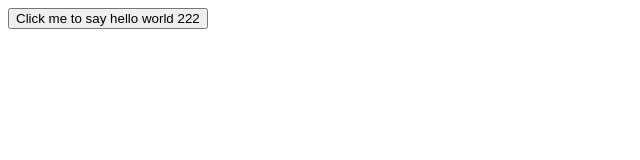
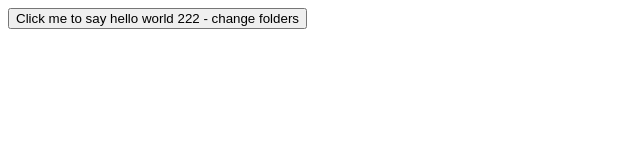
Before and after one commit to armondsdca/css690-assignment-1, a plain HTML site: page index.html in a window 1280 px wide. Shown: the whole page, without its empty margins (0-640 px from the left). Drawn offline with Linux system fonts and the light colour scheme.

Commit message:
Changed Folders

```diff
--- a/index.html
+++ b/index.html
@@ -13,7 +13,7 @@
 </head>
 
 <body>
-    <button onclick="sayhello222()"> Click me to say hello world 222</button>
+    <button onclick="sayhello222()"> Click me to say hello world 222 - change folders</button>
 </body>
 
 </html>
```
